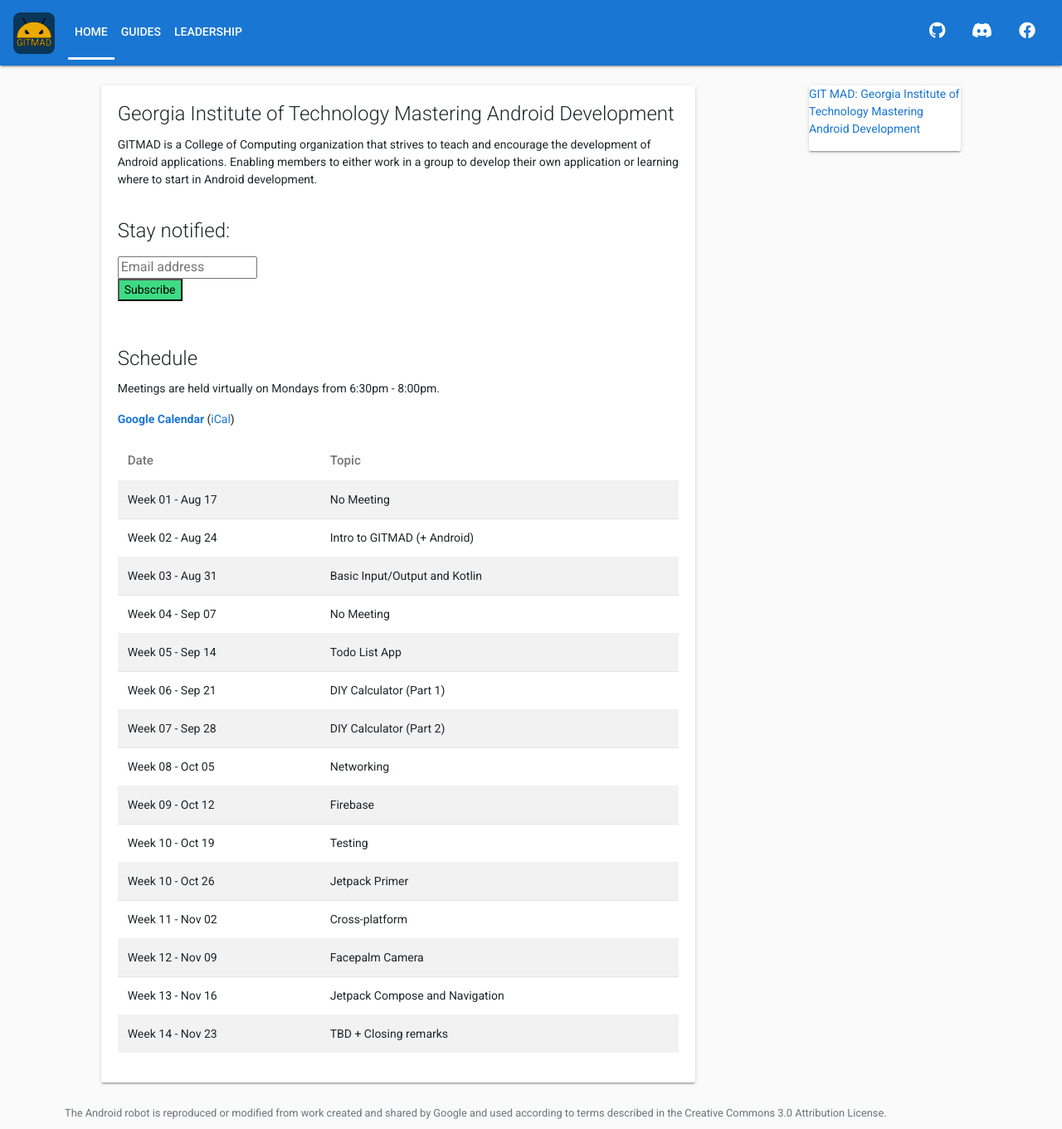
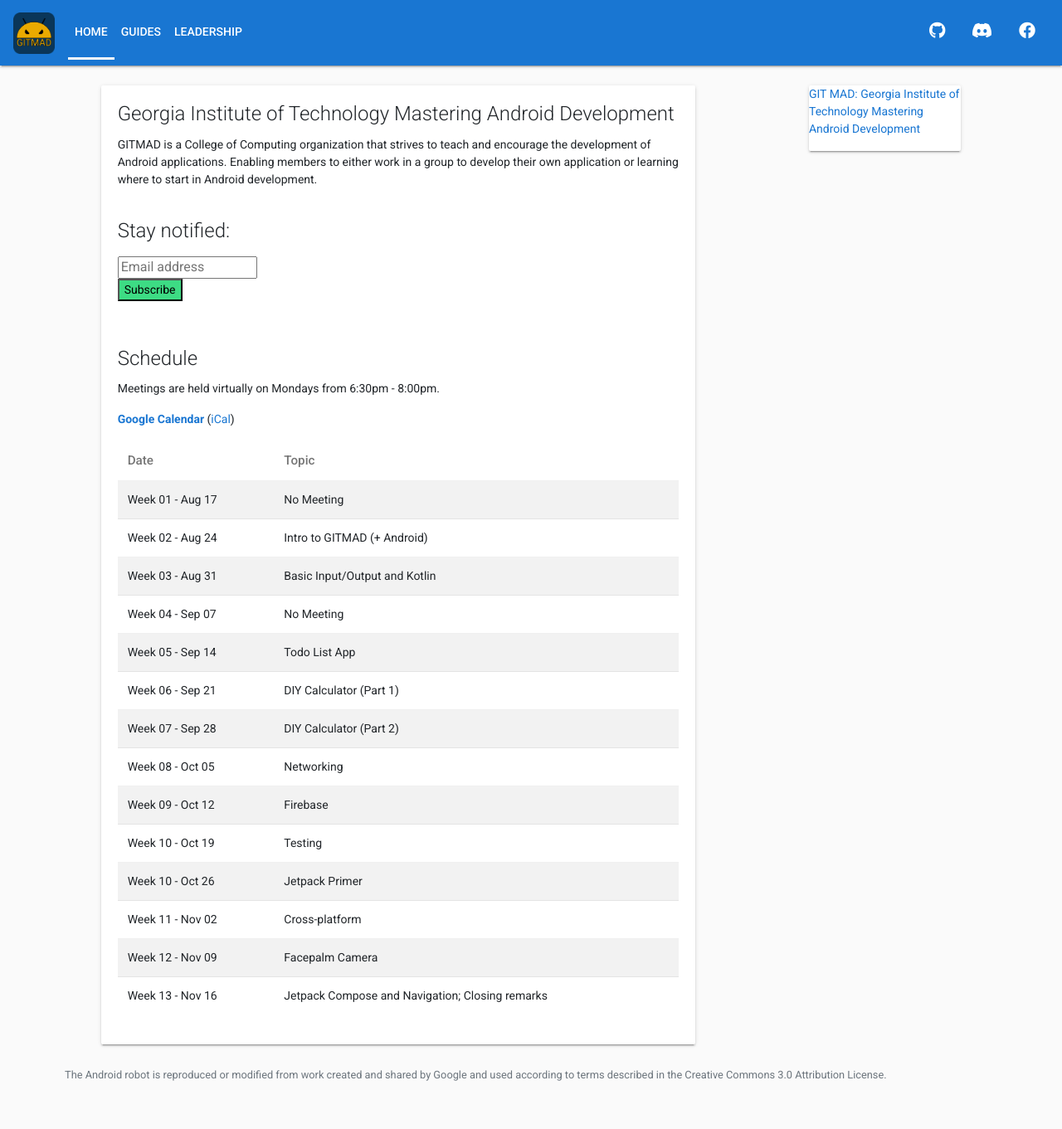
Before and after one commit to git-mad/gitmad.github.io, a Jekyll site: the page built from index.html, in a window 1280 px wide. Shown: the whole page at 83% size. Built offline with Jekyll 4.4.1, drawn with Linux system fonts in a browser that asks for light colours; nearby versions of some CDN libraries; comment, search, counter and statistics services are not loaded; after the commit the page ends 1315 px from its top, so only the background shows below that.

Commit message:
Update schedule.yml

```diff
--- a/_data/schedule.yml
+++ b/_data/schedule.yml
@@ -51,9 +51,5 @@
   link: null
 
 - date: Week 13 - Nov 16
-  topic: Jetpack Compose and Navigation
+  topic: Jetpack Compose and Navigation; Closing remarks
   link: null
-
-- date: Week 14 - Nov 23
-  topic: TBD + Closing remarks
-  link: null
```
